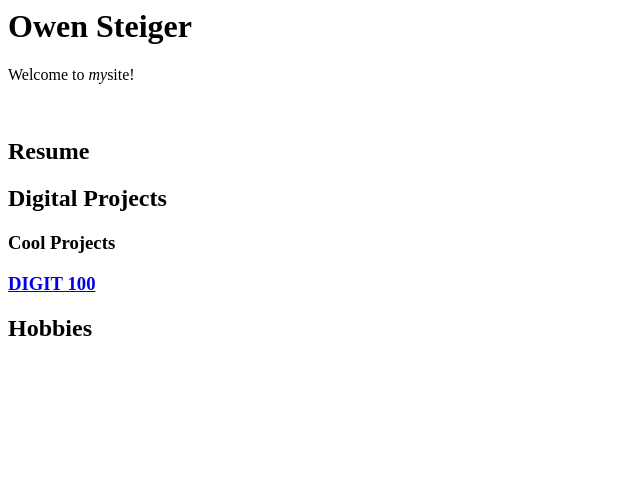
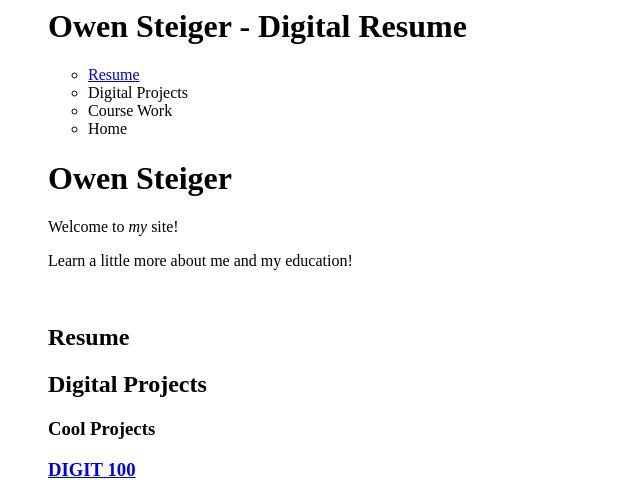
Before and after one commit to steigowe000/steigowe000.github.io, a plain HTML site: page index.html in a window 1280 px wide. Shown: the top 498 px of the page, without its empty margins (0-640 px from the left). Drawn offline with Linux system fonts and the light colour scheme.

Commit message:
Update index.html

```diff
--- a/index.html
+++ b/index.html
@@ -4,11 +4,24 @@
     <meta name="description" content="My web portfolio for DIGIT 100">
     <meta charset="utf-8">
     <meta name="viewport" content="width=device-width, initial-scale=1.0">
+    <link href="./CSS/styling.css" rel="stylesheet" type="text/css">
   </head>
   <body>
+    <header>
+      <ul>
+        <header>
+        <h1>Owen Steiger - Digital Resume</h1>
+      <ul>
+        <li><a href="resume.html">Resume</a>
+        <li>Digital Projects</li>
+        <li>Course Work</li>
+        <li>Home</li>
+      </ul>
+    <header>
     <div>
       <h1>Owen Steiger</h1>
-      <p>Welcome to <em>my</em>site!</p>
+      <p>Welcome to <em>my</em> site!</p>
+      <p>Learn a little more about me and my education! </p>
     </div>
     <br />
     <h2>Resume</h2>
@@ -16,5 +29,6 @@
       <h3>Cool Projects</h3>
       <h3><a href="https://bulletins.psu.edu/undergraduate/colleges/behrend/digital-media-arts-technology-ba/">DIGIT 100</a></h3>
     <h2>Hobbies</h2>
+      <img src=""./image/soccer.jpg" width="500px" alt="Picture of soccer.">
   </body>
 </html>
```
